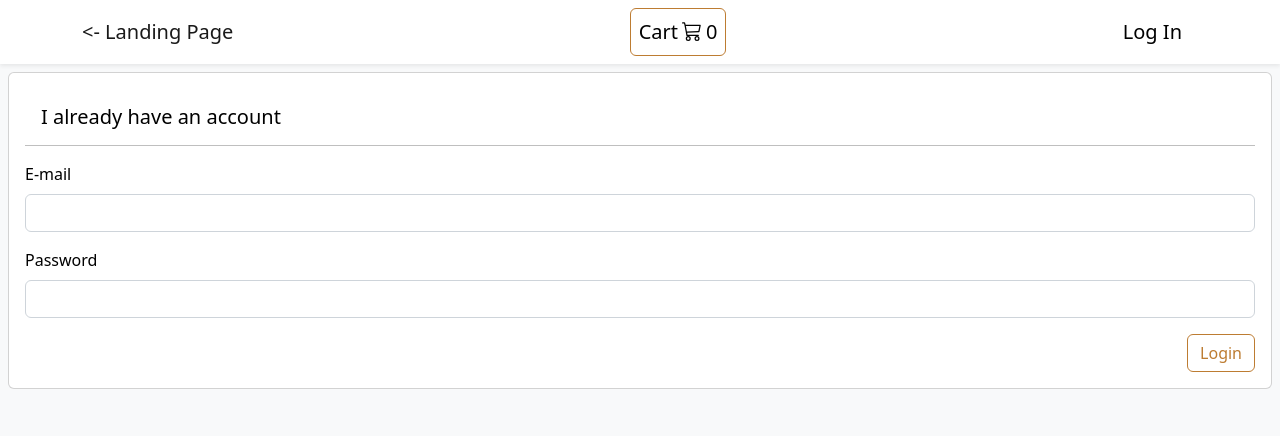
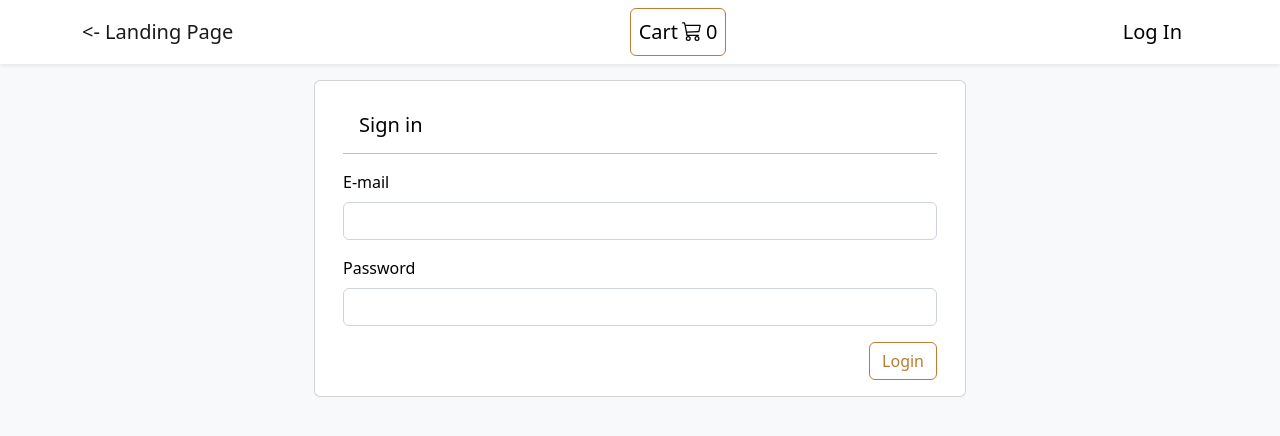
Before and after one commit to philica94/GreenGrocery, a React (Create React App) app: page /green-grocery/login in a window 1280 px wide. Shown: the top 436 px of the page. Built offline with nearby package versions, Linux system fonts and the light colour scheme.

Commit message:
feat: change routing and styling of the Login component

```diff
--- a/src/components/green-grocery/login/Login.js
+++ b/src/components/green-grocery/login/Login.js
@@ -6,17 +6,18 @@ import Button from '../../UI/Button';
 import Card from '../../UI/Card';
 import Input from '../../UI/Input';
 
-const Login = ({ headerContent }) => {
+const Login = ({ headerContent, pathTo }) => {
   const dispatch = useDispatch();
   const history = useHistory();
 
   const submitLoginHandler = (e) => {
     dispatch(authActions.login());
-    history.push('/green-grocery');
+    history.push(pathTo);
   };
 
   return (
-    <Card>
+    <div className='row justify-content-md-center'>
+      <Card additionalClasses='col-6'>
         <h5 className='m-3'>{headerContent}</h5>
         <hr />
         <form>
@@ -29,6 +30,7 @@ const Login = ({ headerContent }) => {
           </div>
         </form>
       </Card>
+    </div>
   );
 };
 
--- a/src/pages/GreenGrocery.js
+++ b/src/pages/GreenGrocery.js
@@ -14,7 +14,7 @@ const GreenGrocery = () => {
         <Shop />
       </Route>
       <Route path='/green-grocery/login'>
-        <Login headerContent='I already have an account' />
+        <Login headerContent='Sign in' pathTo='/green-grocery' />
       </Route>
       <Route path='/green-grocery/checkout'>
         <Checkout />
--- a/src/pages/green-grocery/Checkout.js
+++ b/src/pages/green-grocery/Checkout.js
@@ -11,7 +11,7 @@ const Checkout = () => {
   return (
     <>
       {!cartIsEmpty && <CartListSummary />}
-      {!isLoggedIn && <Login headerContent='I already have an account' />}
+      {!isLoggedIn && <Login headerContent='I already have an account' pathTo='/green-grocery/checkout' />}
       {!isLoggedIn && <OrderWithoutRegistrationForm />}
     </>
   );
```
Lines whose indentation alone changed are shown as unchanged.
